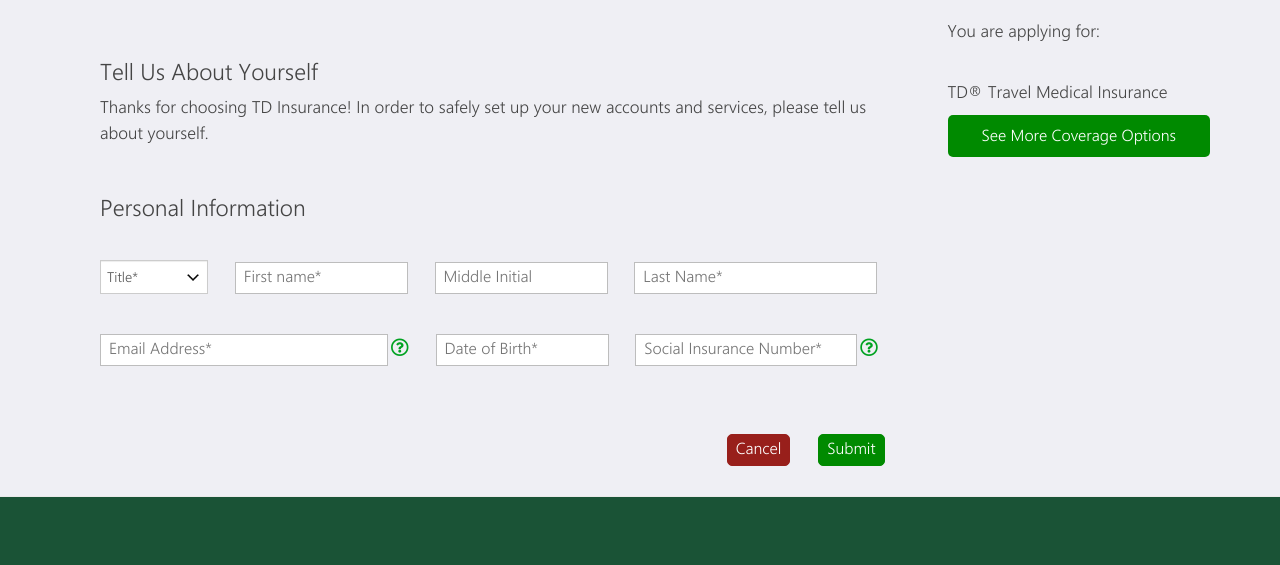
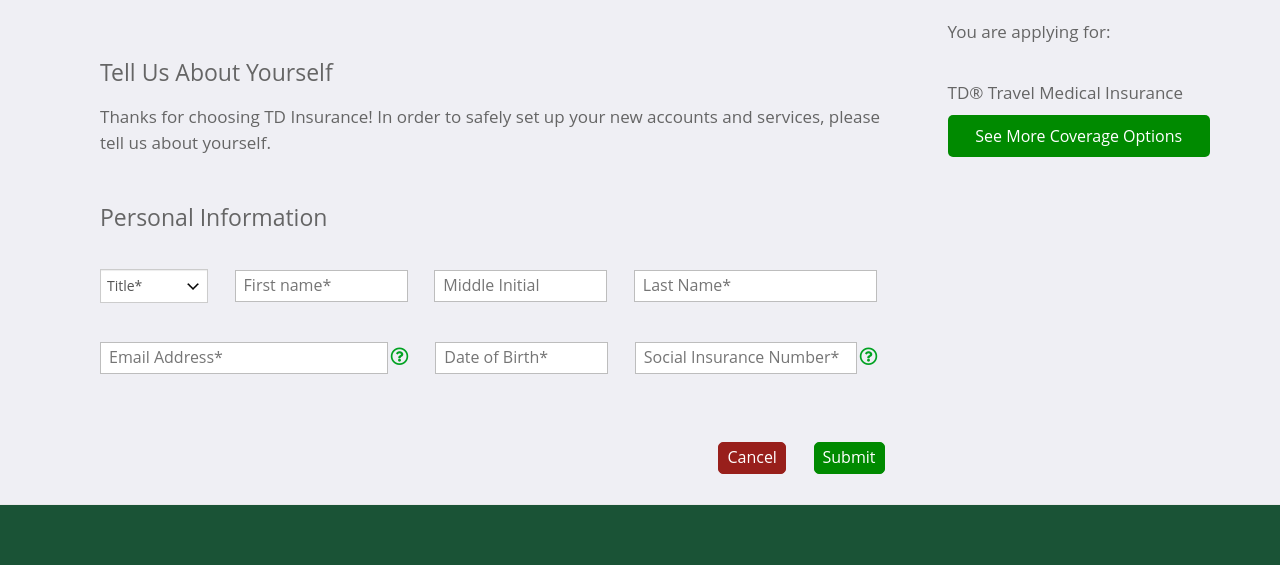
Before and after one commit to dhwani3008/TD_test, a plain HTML site: page index.html in a window 1280 px wide. Shown: the part 81-646 px from the top of the page. Drawn offline with nearby package versions, Linux system fonts and the light colour scheme.

Commit message:
Add files via upload

```diff
--- a/css/style.css
+++ b/css/style.css
@@ -8,10 +8,10 @@
 	font-style: normal;
 }
 body {
-	font-family: "WeblySleek UI Semilight", sans, sans-serif;
+	font-family: 'Open Sans', sans-serif;
 	font-size: inherit;
 	line-height: 1.5;
-	color: #454545;
+	color: #656565;
 	background-color: #efeff4;
 }
 .container-fluid {
@@ -236,7 +236,7 @@ footer .footerContent a {
 }
 h2 {
 	font-size: 23px;
-	margin-bottm: 19px;
+	margin-bottom: 19px;
 }
 .rightContent {
 	margin-top: 35px;
```
